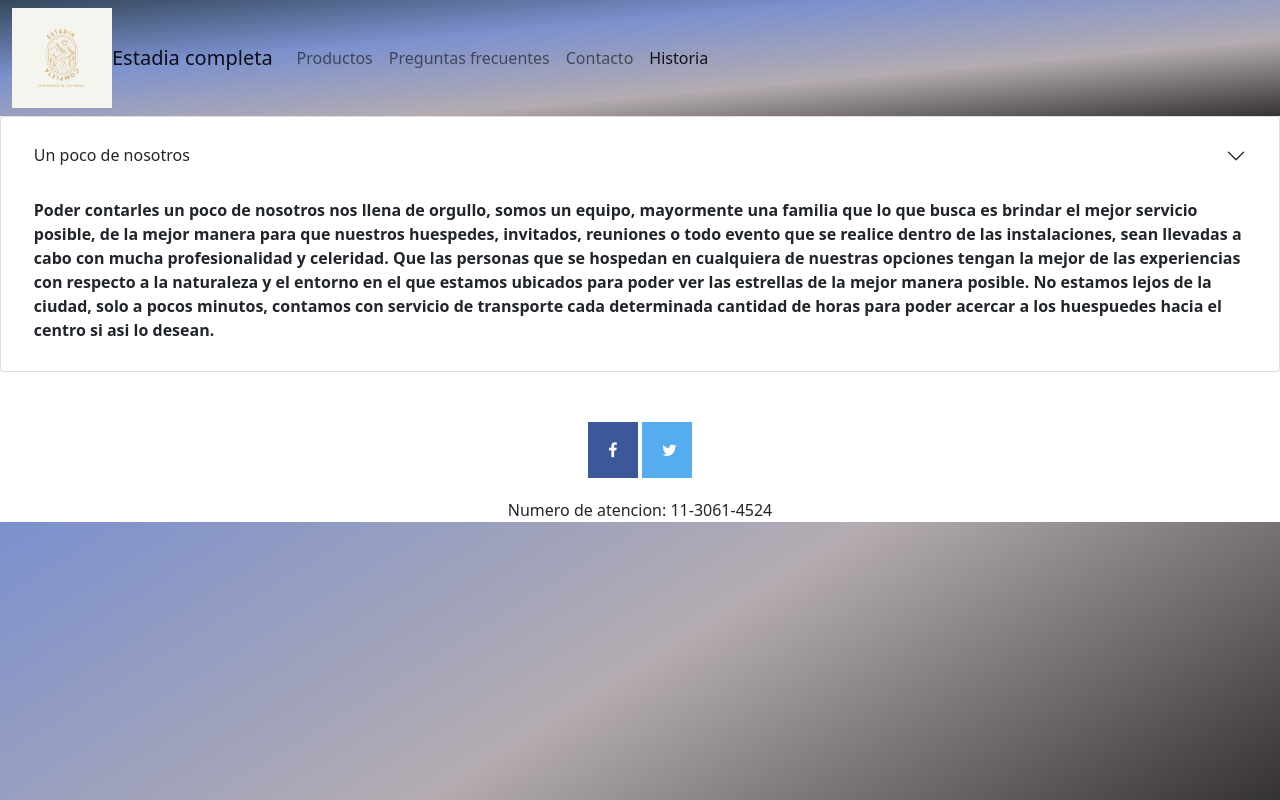
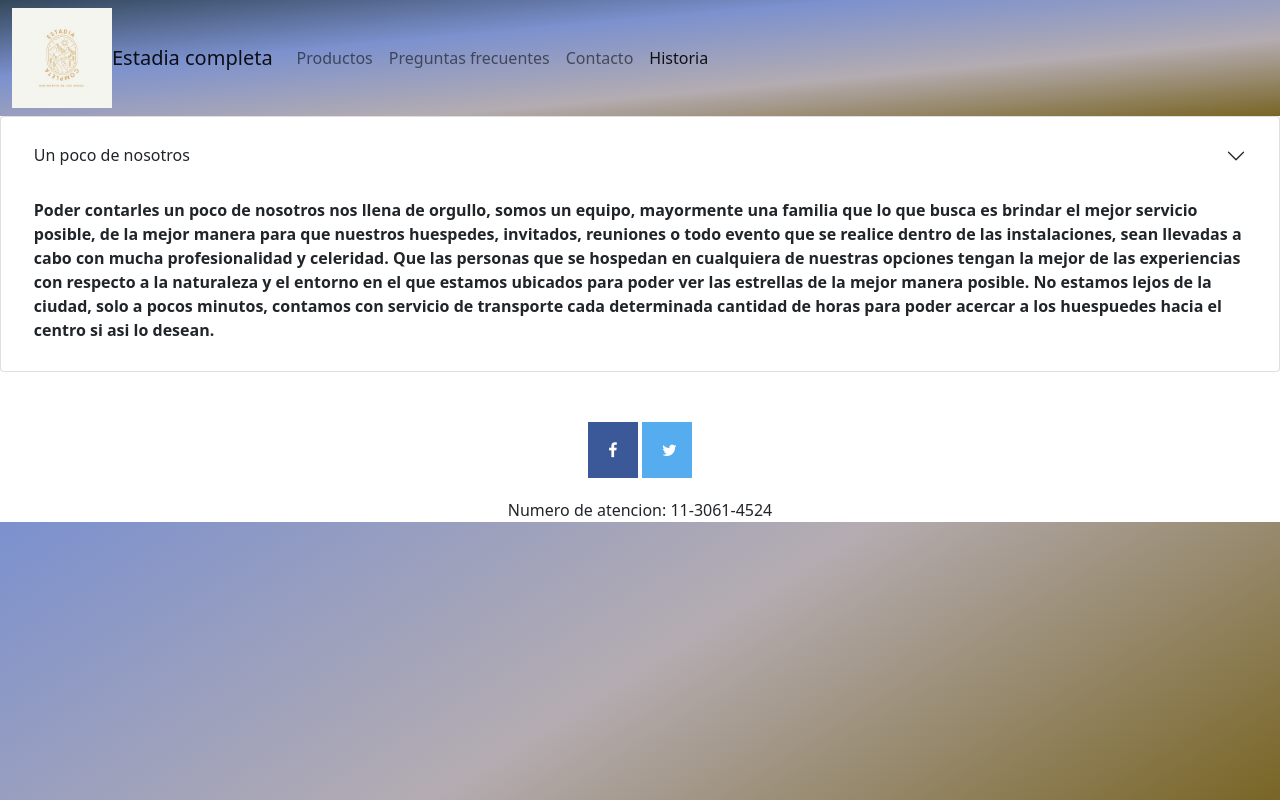
Before and after one commit to FedeLpn/turismoCoder, a website: page historiaBoostrap.html in a window 1280 px wide. Drawn offline with nearby package versions, Linux system fonts and the light colour scheme.

Commit message:
Change in colors

```diff
--- a/scss/Inicio/_general.scss
+++ b/scss/Inicio/_general.scss
@@ -35,7 +35,7 @@
       #33475b,
       #7c91ce,
       #b4acb1,
-      rgb(53, 50, 50)
+      rgb(121, 101, 37)
     );
   }
 
@@ -78,7 +78,7 @@
       #33475b,
       #7c91ce,
       #b4acb1,
-      rgb(53, 50, 50)
+      rgb(121, 101, 37)
     );
   }
 
--- a/styleBootstrap.css
+++ b/styleBootstrap.css
@@ -35,7 +35,7 @@ html nav {
     #33475b,
     #7c91ce,
     #b4acb1,
-    rgb(53, 50, 50)
+    rgb(121, 101, 37)
   );
 }
 
@@ -78,7 +78,7 @@ html {
     #33475b,
     #7c91ce,
     #b4acb1,
-    rgb(53, 50, 50)
+    rgb(121, 101, 37)
   );
 }
 
```
Also changed, not shown: scss/style.css.
